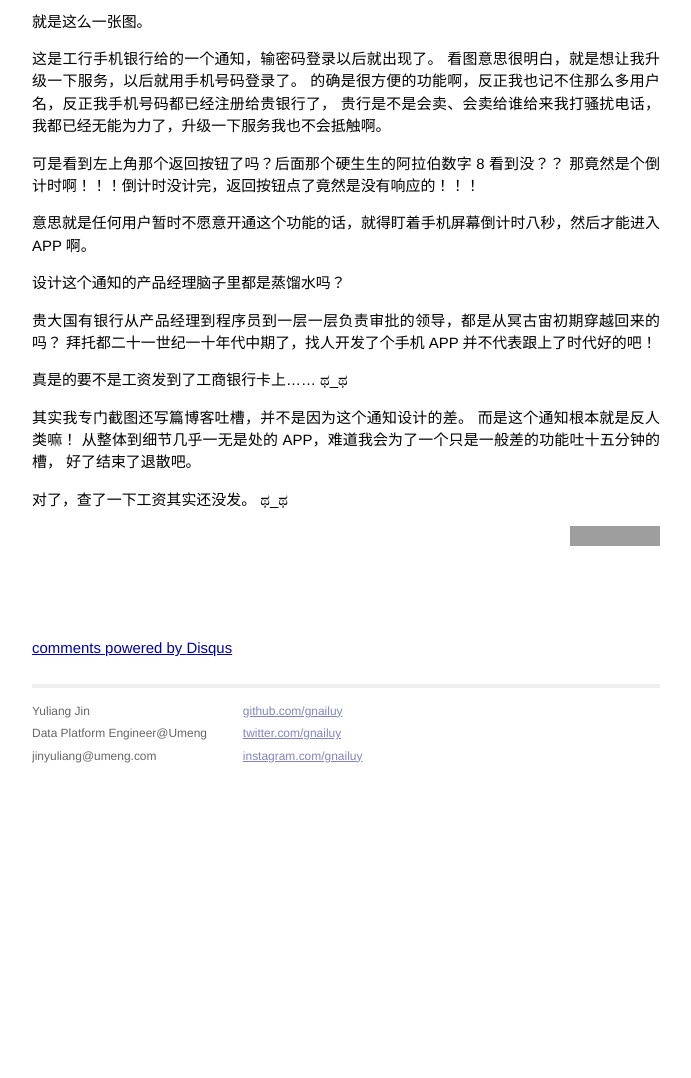
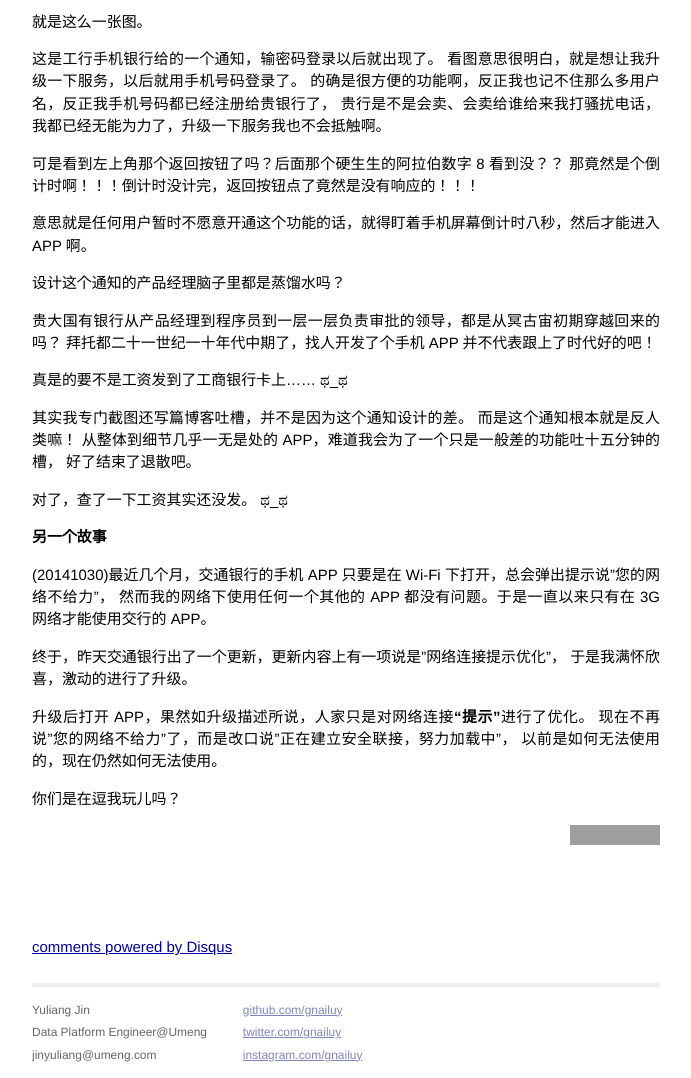
Before and after one commit to gnailuy/gnailuy.com, a Jekyll site: the page built from _posts/2014-09-23-icbc.markdown, in a window 1280 px wide, cut to the strip 336-1414 px from the top of the page. Shown: the whole strip, without its empty margins (294-985 px from the left). Built offline with Jekyll 4.4.1, drawn with Linux system fonts in a browser that asks for light colours; Markdown is read by kramdown in place of the engine named in the settings; comment, search, counter and statistics services are not loaded; before the commit the page ends 1115 px from its top, so only the background shows below that; grey boxes are pictures that could not be loaded.

Commit message:
update posts

```diff
--- a/_posts/2014-05-17-bbc-documentaries.markdown
+++ b/_posts/2014-05-17-bbc-documentaries.markdown
@@ -10,6 +10,9 @@ categories: [ me ]
 最初我是打算每篇都整理一些槽点出来，以便约会前随时温习的。
 可是这么看片速度确实太慢，加上昨晚(20140929)找了两部《恐龙星球》和《宇宙的奇迹》，
 饕餮之余想到还是光看不写痛快，于是决定就写这么多了，后面的就不一定继续写了。
+
+(20141031)前两天看完了《恐龙星球》，超级推荐！
+这几天有空就会看一点《宇宙的奇迹》，也是超级推荐！
 
 <!-- more -->
 
--- a/_posts/2014-09-23-icbc.markdown
+++ b/_posts/2014-09-23-icbc.markdown
@@ -39,3 +39,17 @@ categories: [ me ]
 好了结束了退散吧。
 
 对了，查了一下工资其实还没发。 ಥ\_ಥ
+
+### 另一个故事
+
+(20141030)最近几个月，交通银行的手机 APP 只要是在 Wi-Fi 下打开，总会弹出提示说"您的网络不给力"，
+然而我的网络下使用任何一个其他的 APP 都没有问题。于是一直以来只有在 3G 网络才能使用交行的 APP。
+
+终于，昨天交通银行出了一个更新，更新内容上有一项说是"网络连接提示优化"，
+于是我满怀欣喜，激动的进行了升级。
+
+升级后打开 APP，果然如升级描述所说，人家只是对网络连接**"提示"**进行了优化。
+现在不再说"您的网络不给力"了，而是改口说"正在建立安全联接，努力加载中"，
+以前是如何无法使用的，现在仍然如何无法使用。
+
+你们是在逗我玩儿吗？
```
